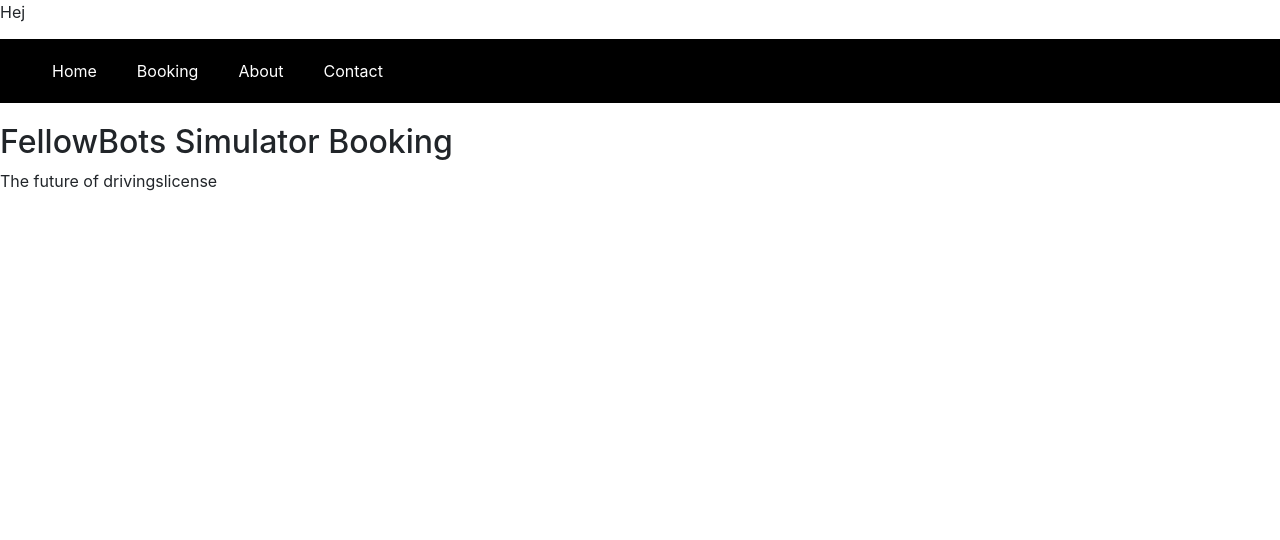
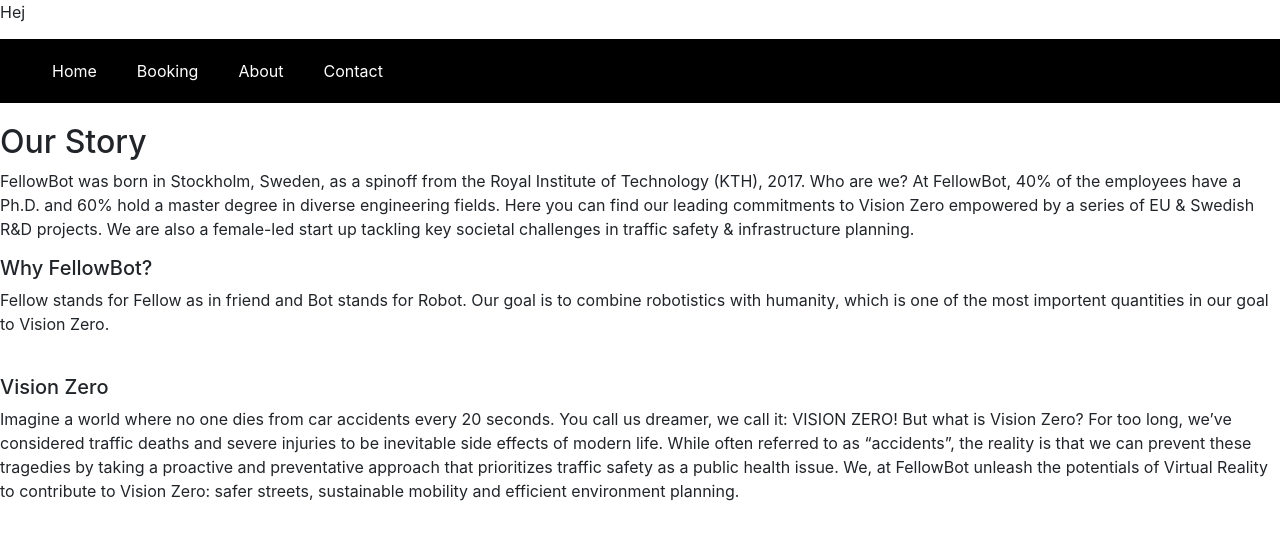
Before and after one commit to steffaniess/BookingFrontend, a React (Create React App) app in the folder bookingfrontend/: page /about in a window 1280 px wide. Shown: the top 540 px of the page. Built offline with nearby package versions, Linux system fonts and the light colour scheme.

Commit message:
add classes

```diff
--- a/bookingfrontend/src/components/views/about/About.jsx
+++ b/bookingfrontend/src/components/views/about/About.jsx
@@ -3,8 +3,25 @@
 const About = () => {
     return(
         <div>
-            <h2>FellowBots Simulator Booking</h2>
-            <p>The future of drivingslicense</p>
+            <h2>Our Story</h2>
+            <p>FellowBot was born in Stockholm, Sweden, as a spinoff from the Royal Institute of Technology (KTH), 2017.
+            Who are we?
+            At FellowBot, 40% of the employees have a Ph.D. and 60% hold a master degree in diverse engineering fields. Here you can find our leading commitments to Vision Zero empowered by a series of EU & Swedish R&D projects.
+            We are also a female-led start up tackling key societal challenges in traffic safety & infrastructure planning. </p>
+
+            <h5>Why FellowBot?</h5>
+            <p>Fellow stands for Fellow as in friend and Bot stands for Robot. Our goal is to combine robotistics with humanity, which is one of the most importent quantities in our goal to Vision Zero. <p/>
+               <br/>
+            <h5>Vision Zero</h5>
+                <p>Imagine a world where no one dies from car accidents every 20 seconds.
+                You call us dreamer, we call it:
+                VISION ZERO!
+                But what is Vision Zero?
+                For too long, we’ve considered traffic deaths and severe injuries to be inevitable side effects of modern life. While often referred to as “accidents”, the reality is that we can prevent these tragedies by taking a proactive and preventative approach that prioritizes traffic safety as a public health issue.
+                We, at FellowBot unleash the potentials of Virtual Reality to contribute to Vision Zero:
+                safer streets, sustainable mobility and efficient environment planning.
+                </p>
+            </p>
         </div>
 
     );
--- a/bookingfrontend/src/components/views/contact/Contact.css
+++ b/bookingfrontend/src/components/views/contact/Contact.css
@@ -0,0 +1,52 @@
+/* Form container */
+.form-container {
+    max-width: 400px;
+    margin: 0 auto;
+    padding: 20px;
+    border: 1px solid #ccc;
+    border-radius: 5px;
+  }
+
+  /* Form input fields */
+  .form-input {
+    width: calc(100% - 22px); /* Använd calc för att ta hänsyn till padding */
+    margin-bottom: 15px;
+    padding: 10px;
+    border: 1px solid #ccc;
+    border-radius: 4px;
+    box-sizing: border-box;
+  }
+
+  /* Större textruta */
+  .form-textarea {
+    width: calc(100% - 22px); /* Använd calc för att ta hänsyn till padding */
+    margin-bottom: 15px;
+    padding: 10px;
+    border: 1px solid #ccc;
+    border-radius: 4px;
+    box-sizing: border-box;
+    height: 150px; /* Justera höjden efter behov */
+  }
+
+  /* Form submit button */
+  .form-submit {
+    width: 100%;
+    background-color: #4CAF50;
+    color: white;
+    padding: 14px 20px;
+    margin: 8px 0;
+    border: none;
+    border-radius: 4px;
+    cursor: pointer;
+  }
+
+  /* Hover effect on submit button */
+  .form-submit:hover {
+    background-color: #45a049;
+  }
+
+  /* Error message */
+  .error-message {
+    color: red;
+    font-size: 14px;
+  }
--- a/bookingfrontend/src/components/views/contact/Contact.jsx
+++ b/bookingfrontend/src/components/views/contact/Contact.jsx
@@ -1,4 +1,5 @@
 import React, { useState } from 'react';
+import './Contact.css';
 
 const Contact = () => {
   const [email, setEmail] = useState('');
--- a/bookingfrontend/src/components/views/home/Home.jsx
+++ b/bookingfrontend/src/components/views/home/Home.jsx
@@ -3,8 +3,14 @@
 const Home = () => {
     return(
         <div>
-            <h2>FellowBots Simulator Booking</h2>
-            <p>The future of drivingslicense</p>
+            <h1>FellowBots Simulator Booking</h1>
+            <h3>The future of drivingslicense</h3>
+            <br/>
+            <br/>
+
+            <h5>Förstasidan: lägg in en bild och lite info </h5>
+
+
         </div>
 
     );
```
Also changed, not shown: bookingfrontend/src/components/views/booking/LessonDisplay.jsx (added), bookingfrontend/src/components/views/booking/MontlyCalendar.jsx (added), bookingfrontend/src/components/views/booking/SearchBar.jsx (added).
